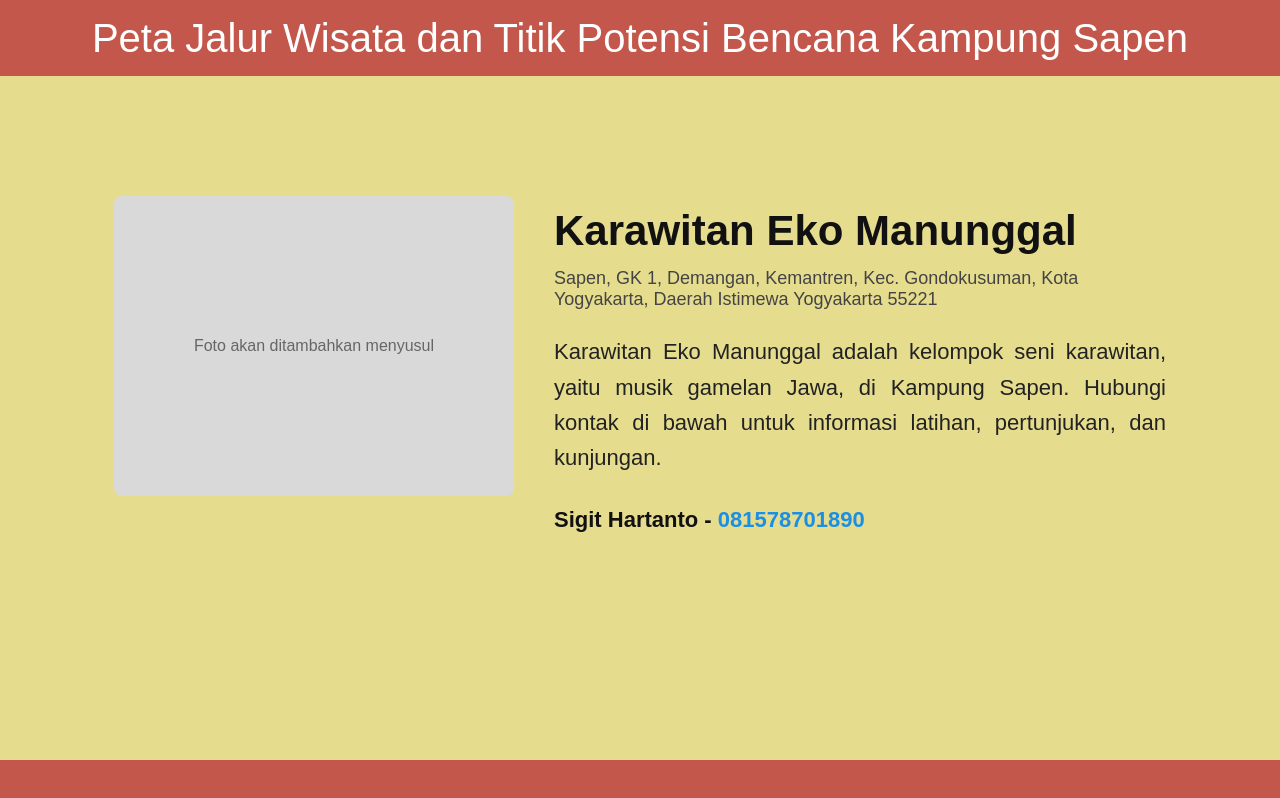
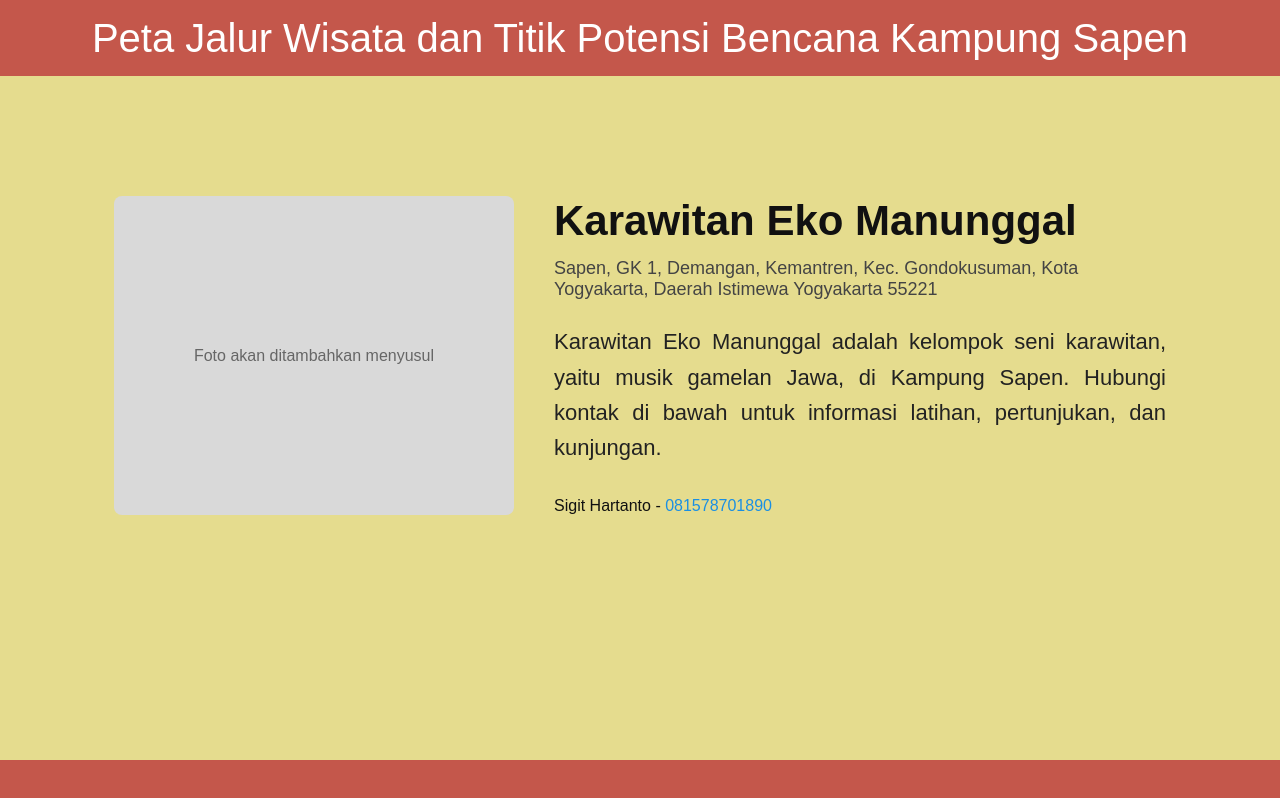
Before and after one commit to greyalters/Peta-Jalur-Wisata-dan-Titik-Potensi-Bencana-Kampung-Sapen, a Next.js app: page /titik/karawitan-eko-manunggal in a window 1280 px wide. Built offline with nearby package versions, Linux system fonts and the light colour scheme; no server answers; a web font is replaced by a local one.

Commit message:
Fix: Adjust CSS for detail container and related styles

```diff
--- a/app/globals.css
+++ b/app/globals.css
@@ -21,22 +21,23 @@ a { color: inherit; }
 /* =========================================
    2. CSS HALAMAN DETAIL (Sudah Diperbaiki)
    ========================================= */
-.detail-container { max-width: 1100px; margin: 0 auto; padding: 120px 24px 40px; display: grid; grid-template-columns: 400px 1fr; gap: 40px; align-items: start; }
+.detail-container { max-width: 1100px; margin: 0 auto; padding: 120px 24px 40px; display: grid; grid-template-columns: 400px 1fr; gap: 40px; align-items: stretch; }
+.detail-container:has(.tombol-daftar) .kontak-detail:last-child { margin-bottom: 14px; }
 @media (max-width: 768px) { .detail-container { grid-template-columns: 1fr; padding: 24px 16px; } }
 
 .sisi-kiri { display: flex; flex-direction: column; gap: 24px; }
-.kotak-foto { width: 100%; aspect-ratio: 4/3; background-color: var(--abu); display: flex; align-items: center; justify-content: center; color: #666; overflow: hidden; border-radius: 8px;}
+.kotak-foto { flex: 1; width: 100%; aspect-ratio: 4/3; background-color: var(--abu); display: flex; align-items: center; justify-content: center; color: #666; overflow: hidden; border-radius: 8px;}
 .kotak-foto img { width: 100%; height: 100%; object-fit: cover; }
 
 .tombol-daftar { display: block; width: 100%; text-align: center; background-color: var(--tombol); color: white; padding: 14px; border-radius: 8px; text-decoration: none; font-weight: 600; font-size: 22px; transition: 0.2s; }
 .tombol-daftar:hover { background-color: #b02a2a; }
 
-.sisi-kanan { display: flex; flex-direction: column; padding-top: 10px; }
+.sisi-kanan { display: flex; flex-direction: column; }
 /* Ukuran Font Dibuat Proporsional */
 .judul-detail { font-weight: 800; font-size: 42px; line-height: 1.2; margin-bottom: 12px; color: #111; }
 .lokasi-detail { font-size: 18px; color: #444; margin-bottom: 24px; }
-.deskripsi-detail { font-size: 22px; line-height: 1.6; text-align: justify; margin-bottom: 32px; color: #222; }
-.kontak-detail { font-size: 22px; font-weight: 600; margin-bottom: 8px; }
+.deskripsi-detail { flex: 1; font-size: 22px; line-height: 1.6; text-align: justify; margin-bottom: 32px; color: #222; }
+.kontak-detail:last-child { margin-bottom: 0px; }
 .kontak-detail a { color: var(--biru); text-decoration: none; }
 .kontak-detail a:hover { text-decoration: underline; }
 
```
